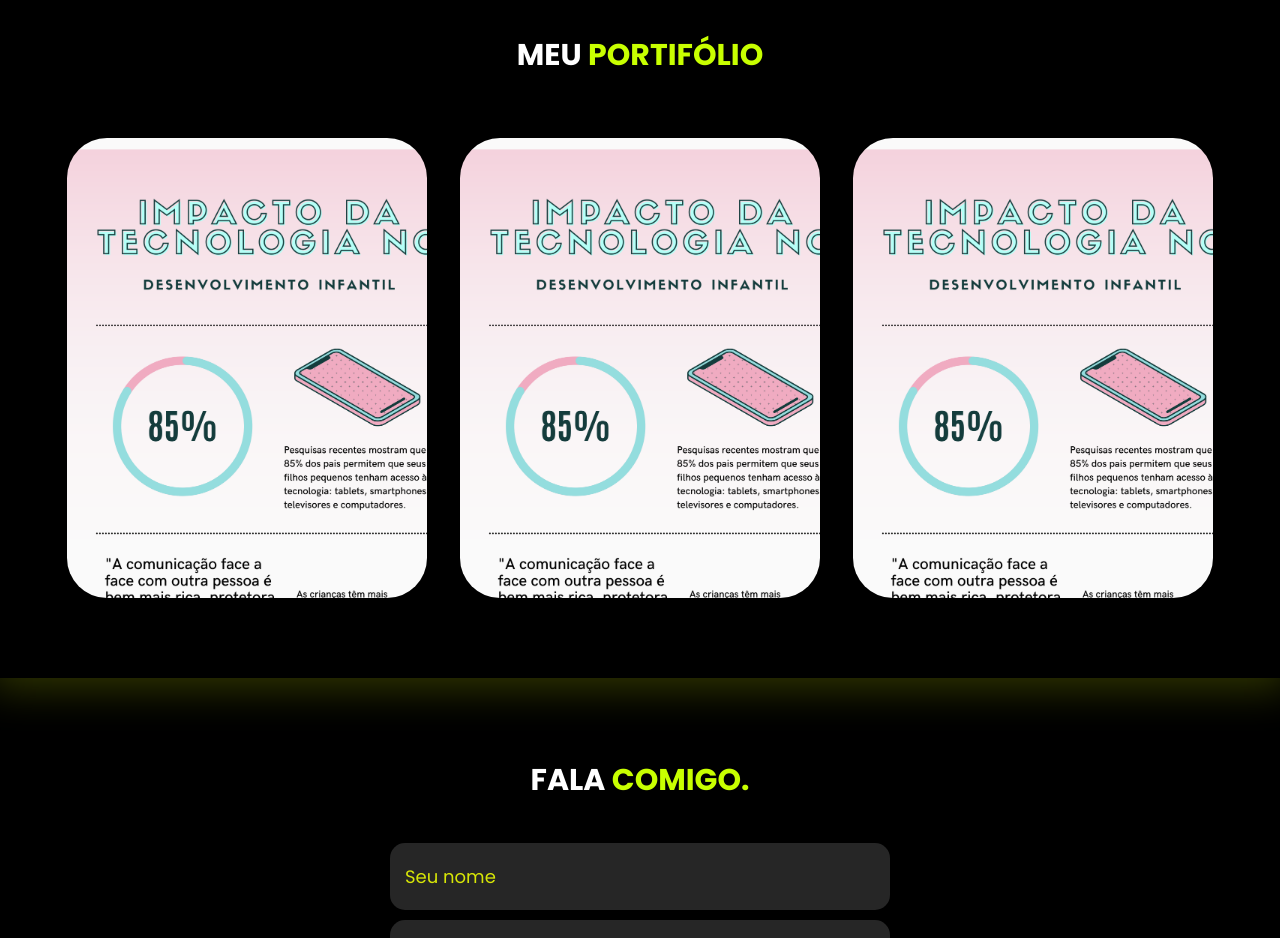
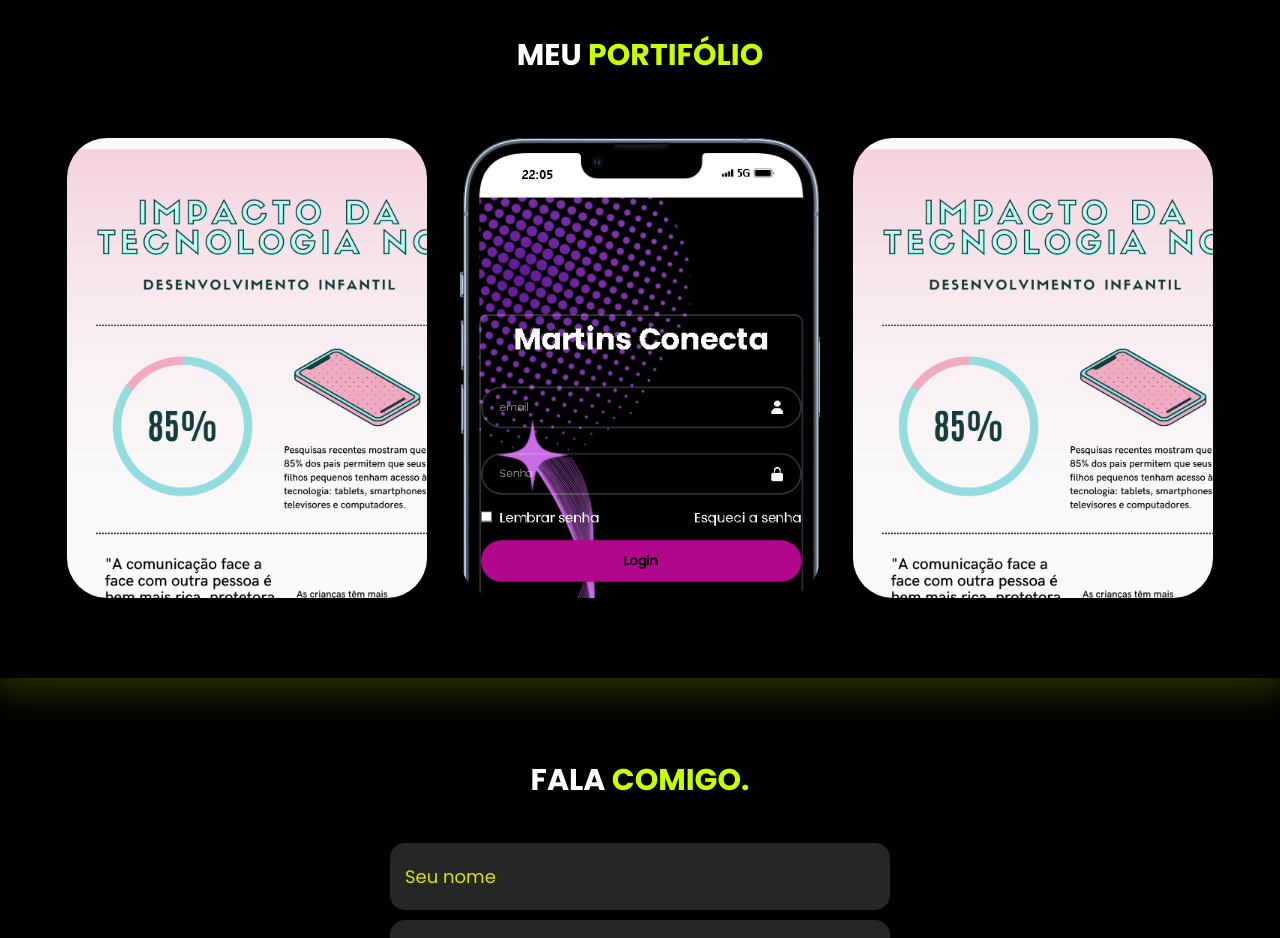
Before and after one commit to GabMartinsPro/Meu-Portifolio, a plain HTML site: page index.html in a window 1280 px wide. Shown: the part 2040-2978 px from the top of the page. Drawn offline with nearby package versions, Linux system fonts and the light colour scheme.

Commit message:
Link atualizado

```diff
--- a/index.html
+++ b/index.html
@@ -143,9 +143,11 @@
             <div class="img-port" style="background-image:url(imagens/design.png);">
                 <div class="overlay">Impacto da Tecnologia</div>
             </div>
-            <div class="img-port" style="background-image:url(imagens/design.png);">
-                <div class="overlay">Projeto 02</div>
+             <a href="https://github.com/GabMartinsPro/TeladeLogin.git" target="_blank">
+            <div class="img-port" style="background-image:url(imagens/teladelogin.png);">
+                <div class="overlay">Tela de Login</div>
             </div>
+            </a>
             <div class="img-port" style="background-image:url(imagens/design.png);">
                 <div class="overlay">Projeto 03</div>
             </div>
```
Also changed, not shown: imagens/teladelogin.png (added).
